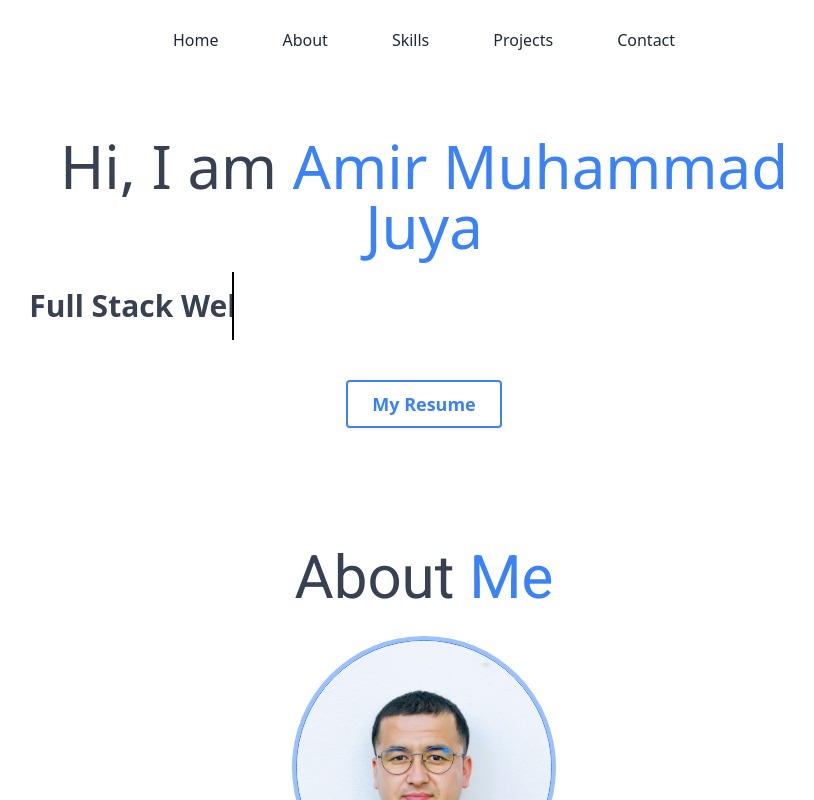
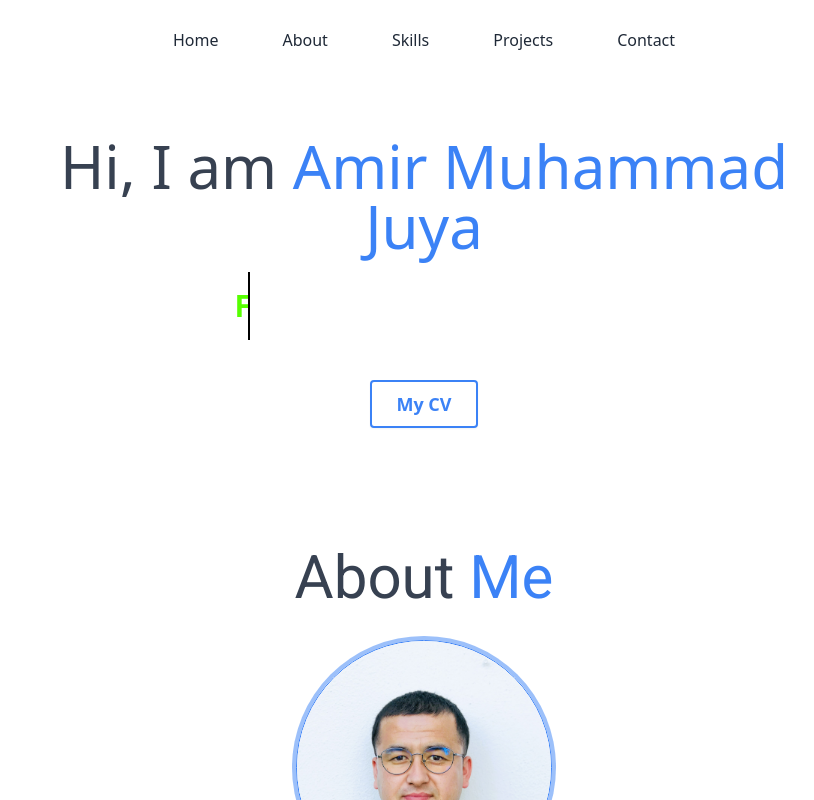
Before and after one commit to juyaamir/portfolio, a React (Vite) app: page / in a window 1280 px wide. Shown: the top 800 px of the page, without its empty margins (216-1030 px from the left). Built offline with nearby package versions, Linux system fonts and the light colour scheme.

Commit message:
intro changed

```diff
--- a/src/components/sections/Contact.jsx
+++ b/src/components/sections/Contact.jsx
@@ -39,7 +39,7 @@ const Contact = () => {
           </h1>
           <p className='text-xl py-4'>Feel free to reach out to say hello, request my resume, or explore the possibility of creating something incredible together. I’d love to connect!</p>
           <div className="flex justify-center gap-10 flex-wrap">
-          <form className=" max-w-96  flex flex-col gap-6 w-2/5" onSubmit={handleSubmit}>
+          <form className=" max-w-96  flex flex-col gap-6 w-full md:w-2/5" onSubmit={handleSubmit}>
             <div>
               <input type="text" value={formData.name} placeholder="Name" name='name' className="border-2 border-blue-500 p-3 rounded-lg w-full " required
               onChange={handleChange}/>
@@ -72,7 +72,7 @@ const Contact = () => {
               <SiGithub className="text-4xl text-blue-500 hover:text-blue-600 hover:shadow-2xl
               hover:scale-150 transition-transform duration-700" />
             </Link>
-            <Link to="mailto:amirjuya2016@gmail.com" className="text-4xl text-blue-500 hover:text-blue-600 hover:shadow-2xl hover:scale-150 transition-transform duration-700">
+            <Link to="mailto:juyaamirm@gmail.com" className="text-4xl text-blue-500 hover:text-blue-600 hover:shadow-2xl hover:scale-150 transition-transform duration-700">
               <SiGmail />
             </Link>
           </div>
--- a/src/components/sections/Home.jsx
+++ b/src/components/sections/Home.jsx
@@ -10,7 +10,7 @@ const Home = () => {
       </h1>
       <div className="block mx-auto w-max">
         <div className="typed-out type1">
-          <h2 className="lg:text-3xl md:text-2xl text-xl my-4">Full Stack Web Developer, IT Engineer and Tech Enthusiast! </h2>
+          <h2 className="lg:text-3xl md:text-2xl text-xl my-4 introduction ">Full Stack Web Developer </h2>
         </div>
       </div>
 {/*
@@ -24,12 +24,13 @@ const Home = () => {
         <div className="typed-out type3">
           <h2 className="lg:text-3xl md:text-2xl text-xl my-4">Tech Enthusiast</h2>
         </div>
-      </div>
- */}
+      </div> */}
+
       <div>
         <Link to='https://drive.google.com/file/d/1VJJseYsfq1Lu0uZdTaqgFPocZj_0P1oF/view?usp=drive_link' target="_blank">
-          <button type="submit" className="btn text-blue-500 text-lg font-bold border-2 border-blue-500 bg-white hover:bg-blue-500 hover:text-white px-6 py-2 rounded mt-10 hover:scale-110 duration-500">
-            My Resume
+          <button type="submit" className="btn text-blue-500 text-lg font-bold  border-2 border-blue-500 bg-white hover:bg-blue-500 hover:text-white px-6
+          rounded mt-10 hover:scale-110 duration-500 button-size">
+            My CV
           </button>
         </Link>
       </div>
--- a/src/index.css
+++ b/src/index.css
@@ -6,7 +6,7 @@
   font-family: 'Roboto', sans-serif;
 }
 
-#introduction {
+.introduction {
     animation-name: colorChange;
     animation-duration: 10s;
     animation-iteration-count: infinite;
@@ -36,7 +36,7 @@
     font-weight: bold;
     white-space: nowrap;
     overflow: hidden;
-    animation: typewriter 5s steps(60, end) forwards infinite;
+    animation: typewriter 3s steps(24, end) forwards infinite;
 
     border-right: .15em solid #000;
     border-block-end-style:double;
@@ -44,10 +44,10 @@
 }
 
 .type2 {
-    animation-delay: 2s;
+    animation-delay: 3s;
 }
 .type3 {
-    animation-delay: 4s;
+    animation-delay: 6s;
 }
 
 
@@ -60,3 +60,18 @@
     from {border-color: transparent;}
     to {border-color: #000;}
 }
+
+
+
+@media screen and (max-width: 300px) {
+    .button-size {
+        width: 100%;
+        font-weight: normal;
+    }
+}
+
+@media screen and (max-width: 640px) {
+    .mobile-size {
+        text-align: start;
+    }
+}
```
